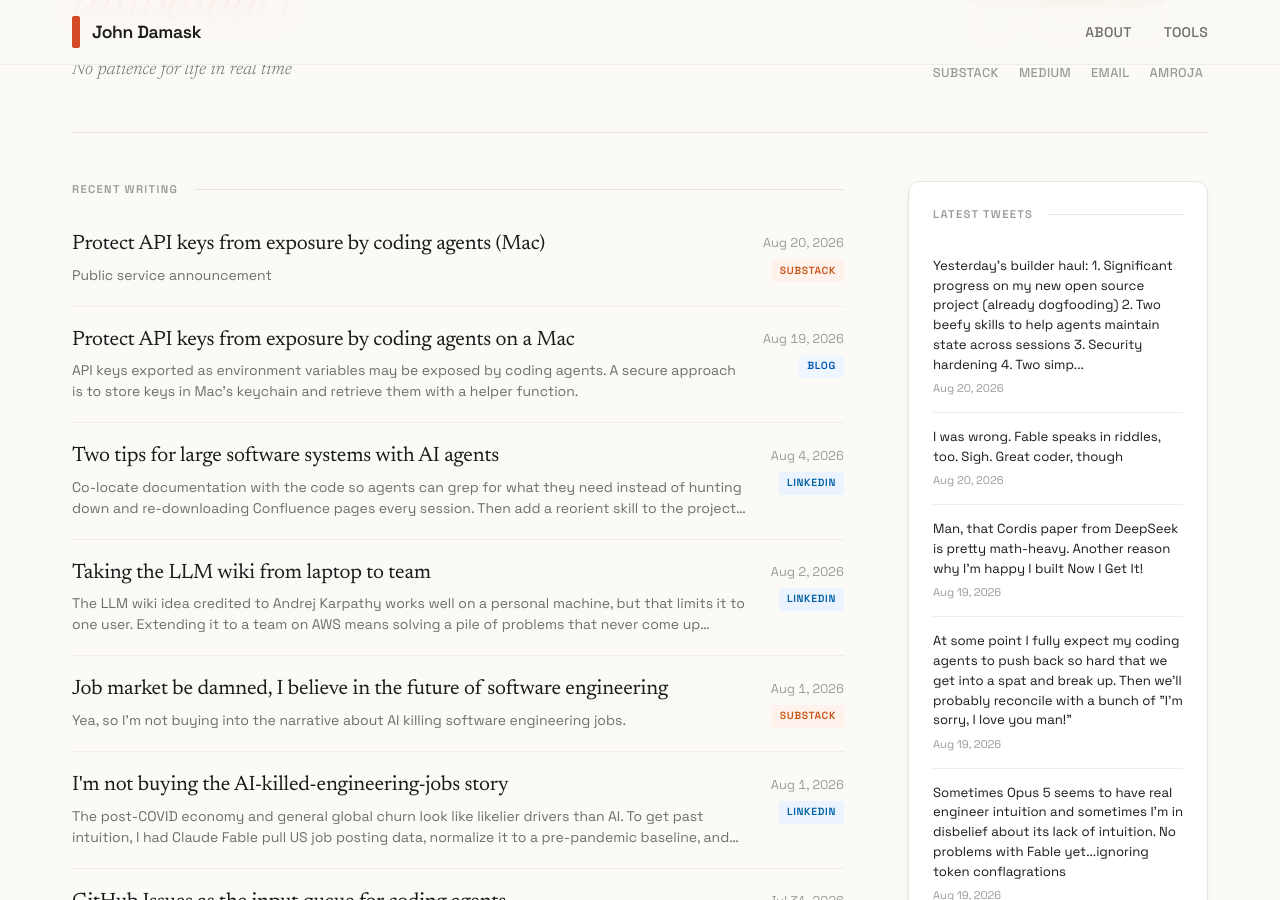
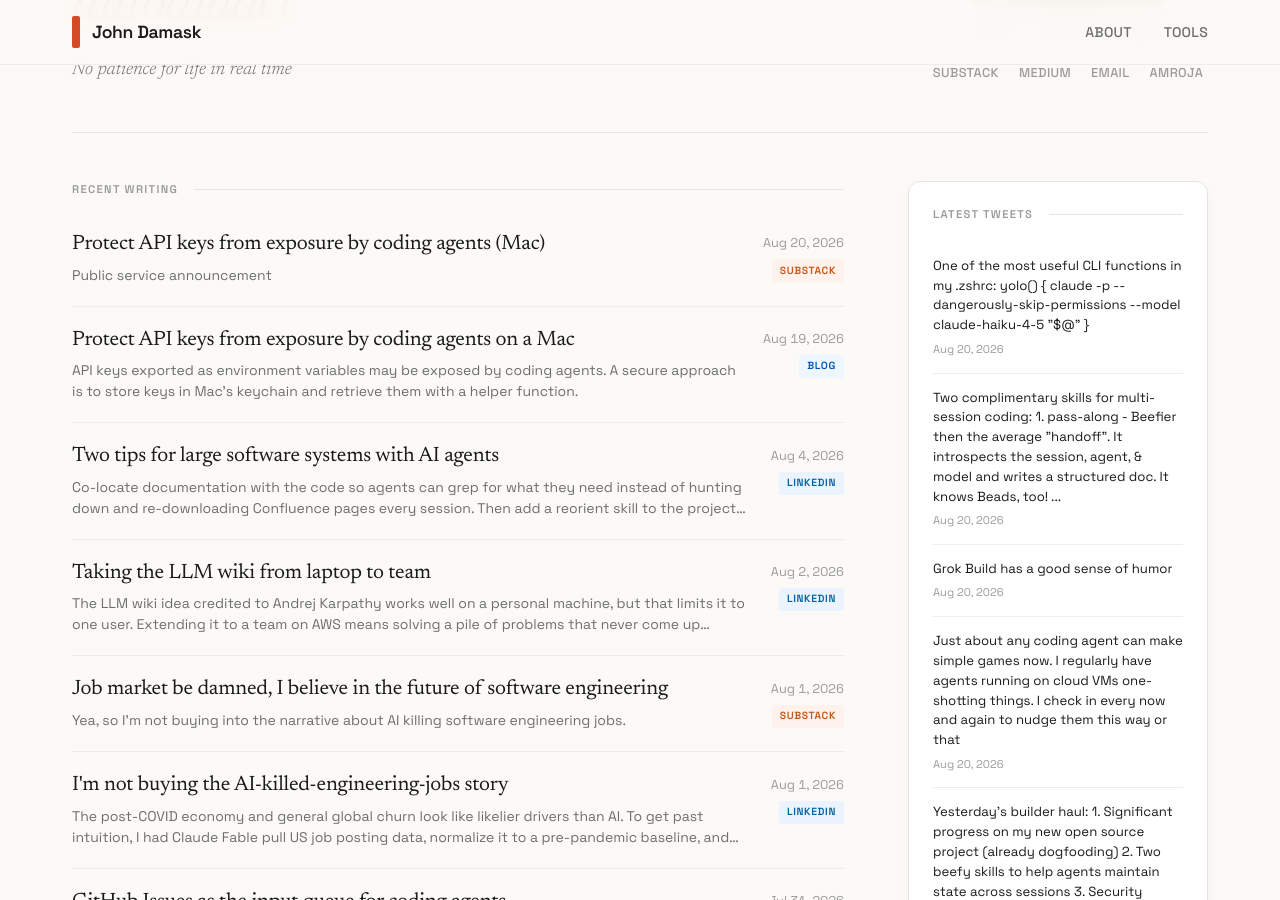
Before and after one commit to jbdamask/jbdamask.github.io, a Jekyll site: the page built from index.html, in a window 1280 px wide and 900 px high, scrolled down 362 px. Built offline with Jekyll 4.4.1, drawn with Linux system fonts in a browser that asks for light colours; the list of posts is cut into pages by our own code.

Commit message:
Update Twitter posts

```diff
--- a/_data/twitter-posts.yml
+++ b/_data/twitter-posts.yml
@@ -2,6 +2,37 @@
 # Fetches latest tweets and merges with existing posts
 # Keeps max 150 most recent tweets (LIFO)
 
+- title: 'One of the most useful CLI functions in my .zshrc: yolo() { claude -p --dangerously-skip-permissions...'
+  source: twitter
+  url: https://twitter.com/jbdamask/status/2090494280523522340
+  date: '2026-08-20'
+  excerpt: 'One of the most useful CLI functions in my .zshrc: yolo() { claude -p
+    --dangerously-skip-permissions --model claude-haiku-4-5 "$@" }'
+  image: ''
+- title: 'Two complimentary skills for multi-session coding: 1. pass-along - Beefier
+    then the average "handoff...'
+  source: twitter
+  url: https://twitter.com/jbdamask/status/2090466122793390463
+  date: '2026-08-20'
+  excerpt: 'Two complimentary skills for multi-session coding: 1. pass-along - Beefier
+    then the average "handoff". It introspects the session, agent, &amp; model and
+    writes a structured doc. It knows Beads, too! ...'
+  image: https://pbs.twimg.com/news_img/2090466167345270784/HWVSaj2i?format=jpg&name=orig
+- title: Grok Build has a good sense of humor
+  source: twitter
+  url: https://twitter.com/jbdamask/status/2090463533154586783
+  date: '2026-08-20'
+  excerpt: Grok Build has a good sense of humor
+  image: ''
+- title: Just about any coding agent can make simple games now. I regularly have agents
+    running on cloud VMs ...
+  source: twitter
+  url: https://twitter.com/jbdamask/status/2090445560436191280
+  date: '2026-08-20'
+  excerpt: Just about any coding agent can make simple games now. I regularly have
+    agents running on cloud VMs one-shotting things. I check in every now and again
+    to nudge them this way or that
+  image: ''
 - title: 'Yesterday''s builder haul: 1. Significant progress on my new open source
     project (already dogfooding)...'
   source: twitter
@@ -1152,33 +1183,3 @@
   excerpt: DevLog for building Now I Get It! - an app that makes it easy to understand
     scientific articles
   image: https://pbs.twimg.com/news_img/2027539527485562880/YUAhVjag?format=jpg&name=orig
-- title: Nice note from an old colleague about
-  source: twitter
-  url: https://twitter.com/jbdamask/status/2027436429870047282
-  date: '2026-02-27'
-  excerpt: Nice note from an old colleague about
-  image: ''
-- title: It's tempting to ignore plan review. Don't. Even when using Opus, Claude
-    will sometimes give poor an...
-  source: twitter
-  url: https://twitter.com/jbdamask/status/2027099903919321228
-  date: '2026-02-26'
-  excerpt: It's tempting to ignore plan review. Don't. Even when using Opus, Claude
-    will sometimes give poor answers. For example, it doesn't know that Skills are
-    a thing. But you can always revise plans and poi...
-  image: ''
-- title: The last step of my "beads-planner" plugin decomposes a comprehensive plan
-    into beads with relations...
-  source: twitter
-  url: https://twitter.com/jbdamask/status/2026847905022132651
-  date: '2026-02-26'
-  excerpt: The last step of my "beads-planner" plugin decomposes a comprehensive plan
-    into beads with relationships. Everything is branched so beads are self-contained
-    for workers to bang out.
-  image: ''
-- title: 'I just love this: claude --dangerously-skip-permissions'
-  source: twitter
-  url: https://twitter.com/jbdamask/status/2026728484199084488
-  date: '2026-02-25'
-  excerpt: 'I just love this: claude --dangerously-skip-permissions'
-  image: ''
```
